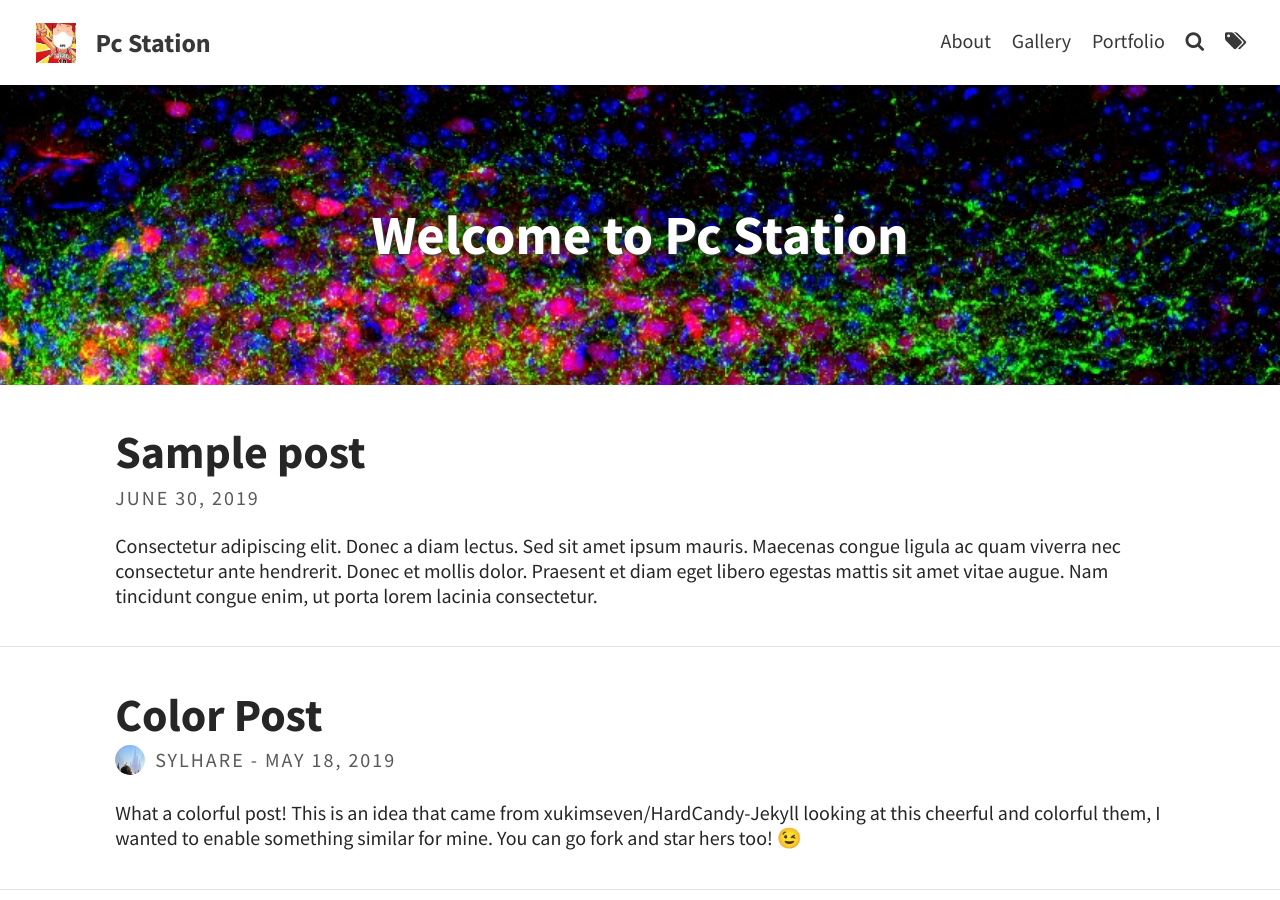
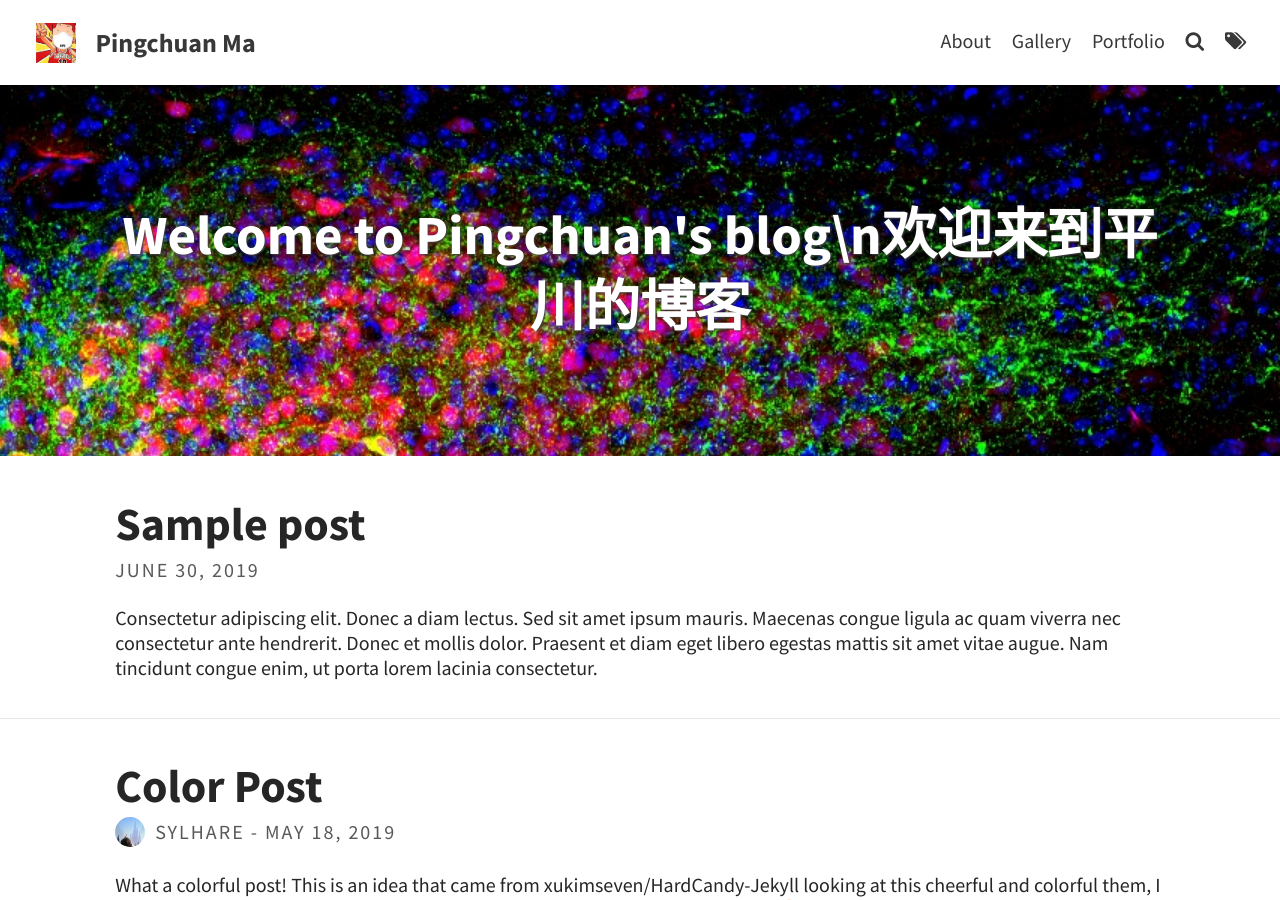
Before and after one commit to pcmaaaaa/pcmaaaaa.github.io, a Jekyll site: the page built from index.html, in a window 1280 px wide and 900 px high. Built offline with Jekyll 4.4.1, drawn with Linux system fonts in a browser that asks for light colours; the list of posts is cut into pages by our own code.

Commit message:
Update _config.yml

```diff
--- a/_config.yml
+++ b/_config.yml
@@ -3,13 +3,13 @@ baseurl: ""
 url: "https://pcmaaaaa.github.io"
 
 # THEME-SPECIFIC CONFIGURATION
-title: Pc Station                                    # site's title
+title: Pingchuan Ma                                    # site's title
 description: "A website with blog posts and pages"      # used by search engines
 avatar: assets/img/yingmukouzhao.jpeg                      # Empty for no avatar in navbar
 favicon: assets/favicon.ico                             # Icon displayed in the tab
 
 # Header and footer text
-header_text: Welcome to Pc Station  # Change Blog header text
+header_text: Welcome to Pingchuan's blog\n欢迎来到平川的博客  # Change Blog header text
 header_feature_image: assets/img/SCN.jpeg
 footer_text: >
   Powered by <a href="https://jekyllrb.com/">Jekyll</a> with <a href="https://github.com/sylhare/Type-on-Strap">Type on Strap</a>
```
